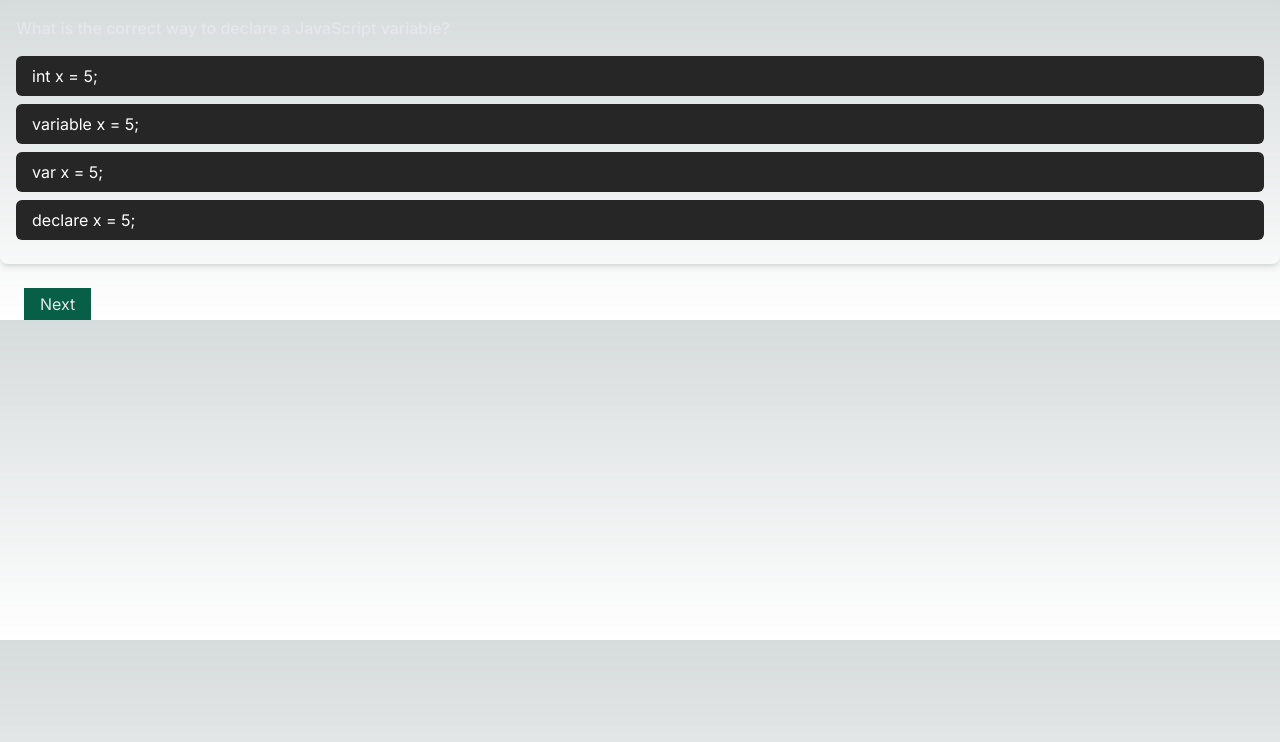
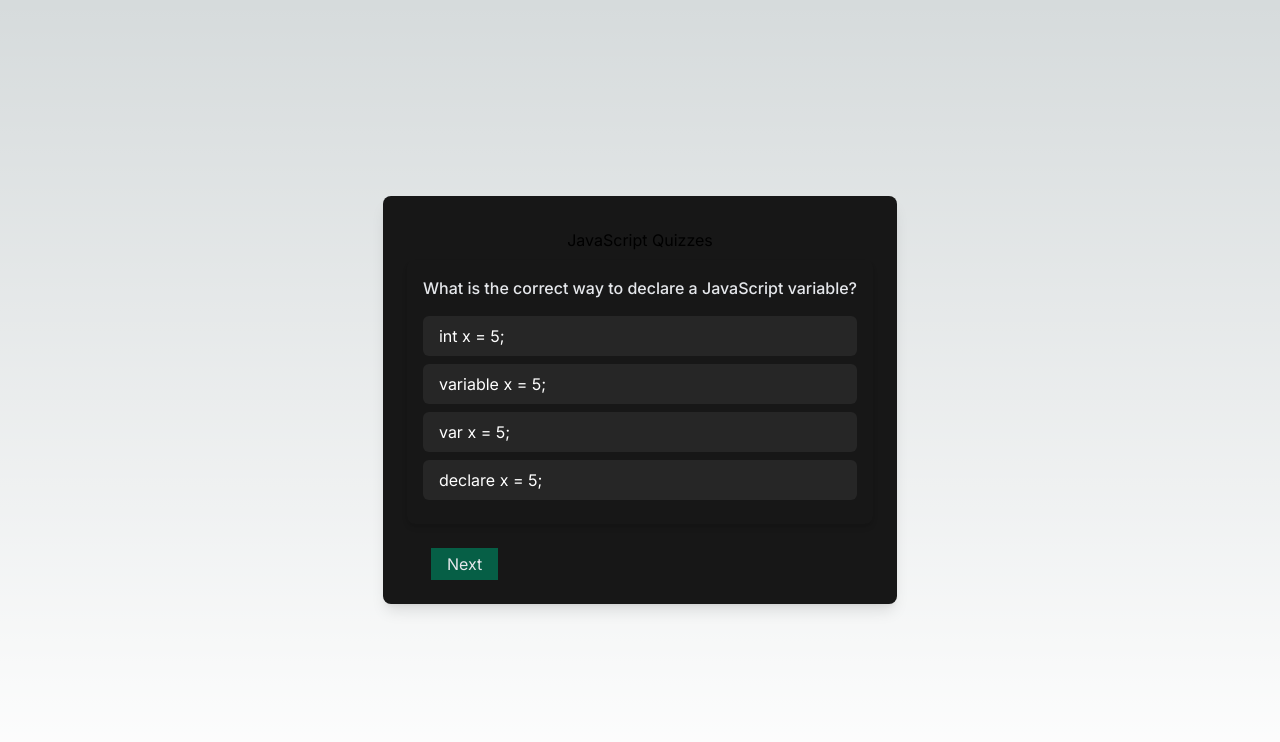
Before and after one commit to san-poon/nexus-adept, a Next.js app: page /quiz/mcqs/playMCQs in a window 1280 px wide. Shown: the top 742 px of the page. Built offline with nearby package versions, Linux system fonts and the light colour scheme.

Commit message:
Refine Card using MD guidelines

```diff
--- a/app/quiz/mcqs/playMCQs/page.tsx
+++ b/app/quiz/mcqs/playMCQs/page.tsx
@@ -14,7 +14,9 @@ export default function PlayMCQs() {
     }
 
     return (
-        <div>
+        <div className='flex justify-center items-center h-screen'>
+            <div className="bg-neutral-900 max-w-4xl mx-2 my-8 p-6 shadow-lg rounded-lg overflow-hidden">
+                <h3 className="text-center my-2">JavaScript Quizzes</h3>
                 {currentQuizIndex < mcqs.length ? (
                     <section>
                         <Quiz quiz={mcqs[currentQuizIndex]} />
@@ -27,6 +29,7 @@ export default function PlayMCQs() {
                     <p>You have finished the quiz.</p>
                 )}
             </div>
+        </div>
     );
 
 }
```
Lines whose indentation alone changed are shown as unchanged.
